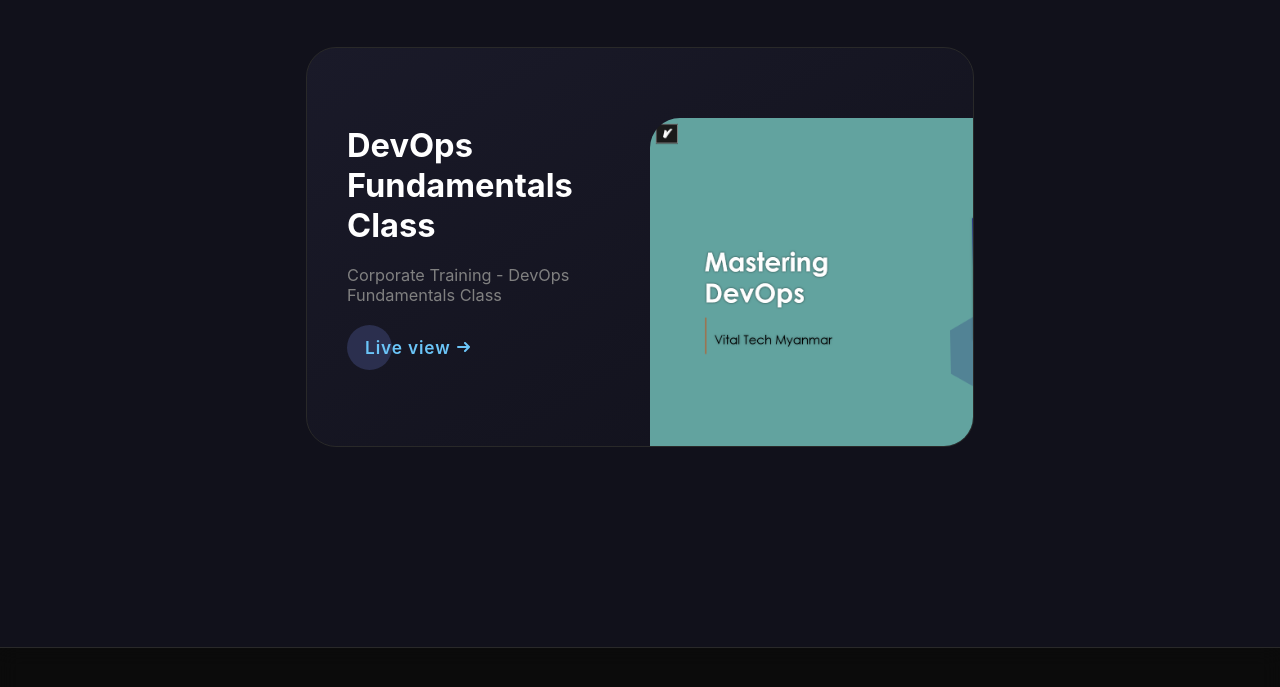
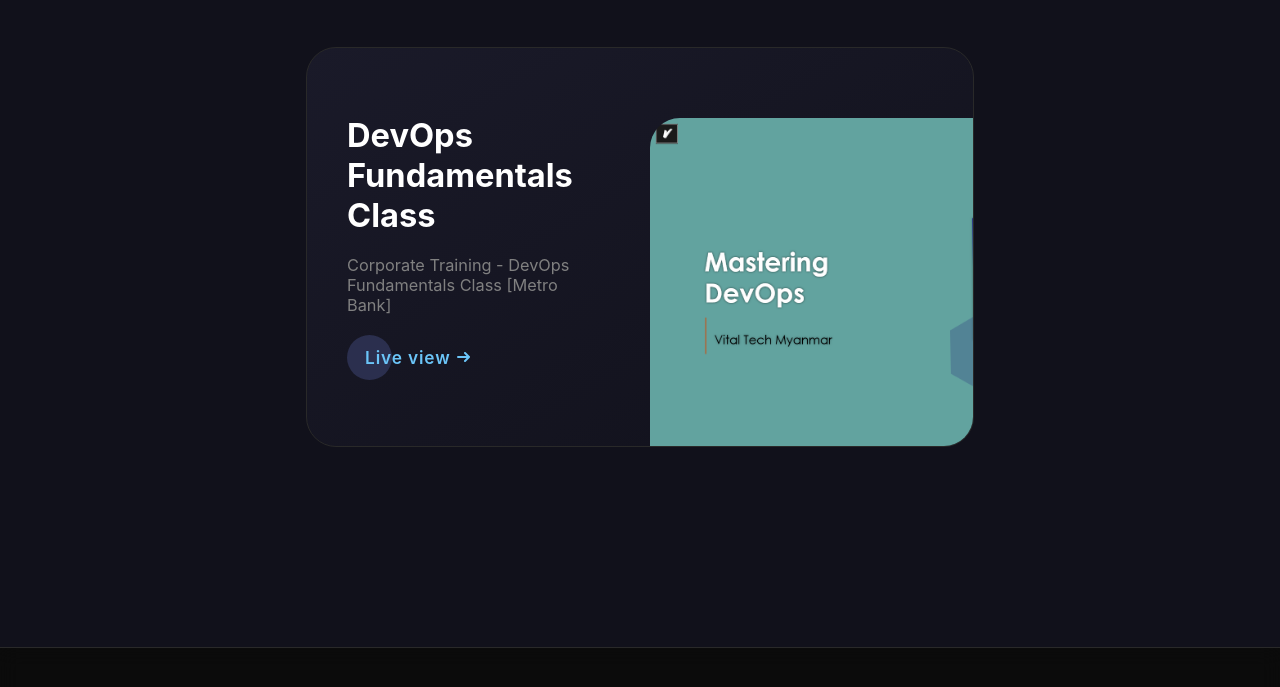
Before and after one commit to sc3p73r-it/my-portofolio-2025, a plain HTML site: page index.html in a window 1280 px wide. Shown: the part 5347-6034 px from the top of the page. Drawn offline with nearby package versions, Linux system fonts and the light colour scheme; a web font is replaced by a local one.

Commit message:
update project

```diff
--- a/index.html
+++ b/index.html
@@ -528,7 +528,7 @@
                 <!-- <img src="src/webp/pexelicon-favicon.webp" alt="pexelicon website favicon" class="faviconforProject" /> -->
                 <article class="ProjectHeading">DevOps Fundamentals Class</article>
                 <p class="ProjectDescription">
-                  Corporate Training - DevOps Fundamentals Class
+                  Corporate Training - DevOps Fundamentals Class [Metro Bank]
                 </p>
                 <div class="project-buttons">
 
```
